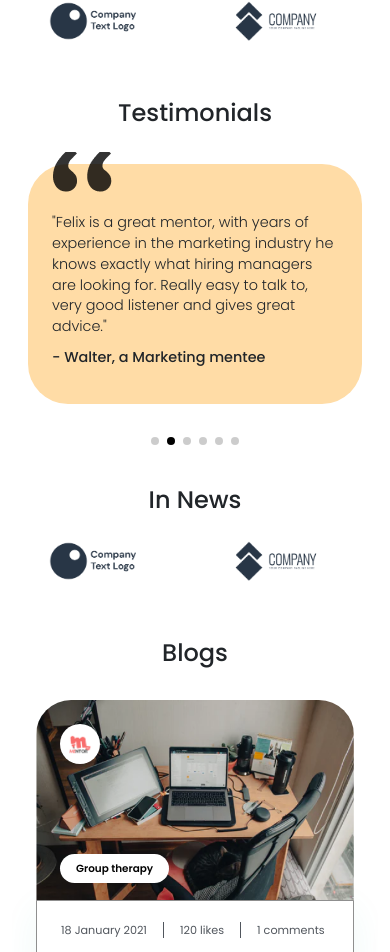
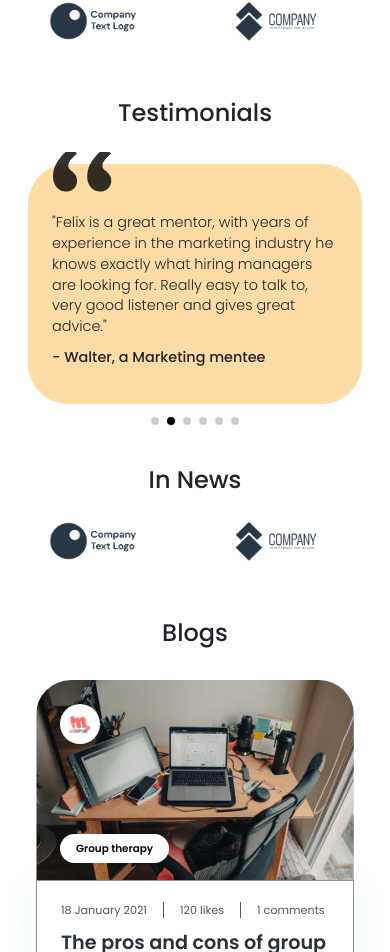
Before and after one commit to manasgautam1/mentorkart-react, a React (Create React App) app: page / in a window 390 px wide. Shown: the part 2284-3236 px from the top of the page. Built offline with nearby package versions, Linux system fonts and the light colour scheme.

Commit message:
1330px commit 6

```diff
--- a/src/index.css
+++ b/src/index.css
@@ -429,10 +429,10 @@ body {
   opacity: 0.8;
 }
 .testimonial-section .swiper-container {
-  height: 310px;
+  min-height: 310px;
 }
 .testimonial-section .swiper-container .testimonial-card {
-  height: 240px;
+  min-height: 240px;
 }
 
 /* BLOGS SECTION */
--- a/src/mobile.css
+++ b/src/mobile.css
@@ -236,6 +236,13 @@
   .news-section .d-flex {
     margin-top: -1rem;
   }
+
+  .testimonial-section .swiper-container {
+    min-height: 290px;
+  }
+  .testimonial-section .swiper-container .testimonial-card {
+    height: 200px;
+  }
   .footer {
     padding: 2rem 1rem !important;
     text-align: center;
```
